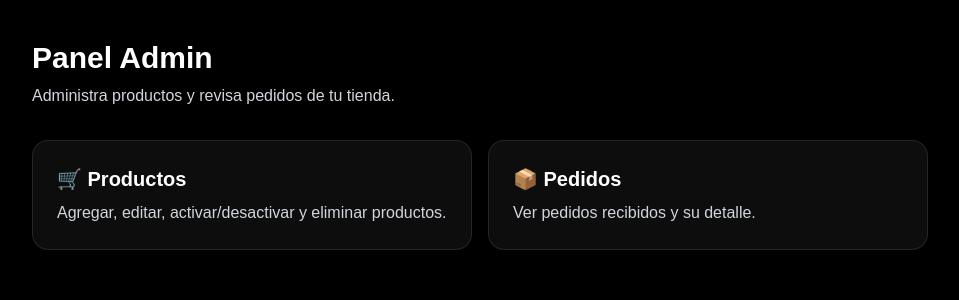
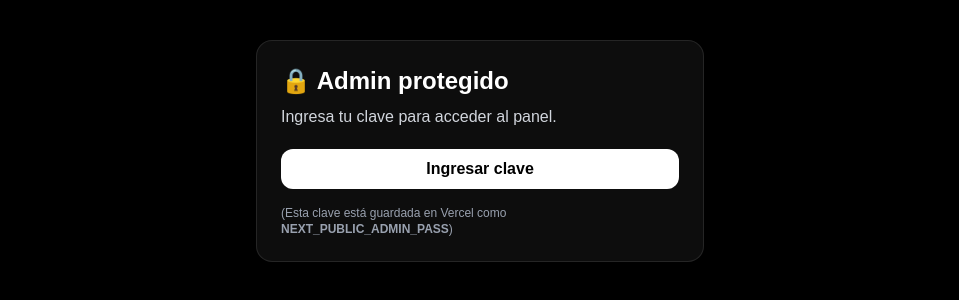
Before and after one commit to alexandercalderon82-maker/bodega-matucana-express, a Next.js app: page /admin in a window 1280 px wide. Shown: the top 300 px of the page, without its empty margins (160-1119 px from the left). Built offline with nearby package versions, Linux system fonts and the light colour scheme.

Commit message:
Protejo panel admin con clave

```diff
--- a/app/admin/orders/page.js
+++ b/app/admin/orders/page.js
@@ -1,3 +1,5 @@
+import AdminGuard from "@/components/AdminGuard";
+
 "use client";
 
 import { useEffect, useState } from "react";
@@ -51,6 +53,7 @@ export default function AdminOrders() {
   }, []);
 
   return (
+    <AdminGuard>
     <main className="min-h-screen bg-black text-white px-6 py-10">
       <div className="max-w-5xl mx-auto">
         <div className="flex items-center justify-between gap-4">
@@ -185,5 +188,6 @@ export default function AdminOrders() {
         )}
       </div>
     </main>
+    </AdminGuard>
   );
 }
--- a/app/admin/page.js
+++ b/app/admin/page.js
@@ -1,5 +1,8 @@
+import AdminGuard from "@/components/AdminGuard";
+
 export default function AdminHome() {
   return (
+    <AdminGuard>
     <main className="min-h-screen bg-black text-white px-6 py-10">
       <div className="max-w-4xl mx-auto">
         <h1 className="text-3xl font-bold">Panel Admin</h1>
@@ -30,5 +33,6 @@ export default function AdminHome() {
         </div>
       </div>
     </main>
+    </AdminGuard>
   );
 }
--- /dev/null
+++ b/components/AdminGuard.js
@@ -0,0 +1,79 @@
+"use client";
+
+import { useEffect, useState } from "react";
+
+const ADMIN_PASS = process.env.NEXT_PUBLIC_ADMIN_PASS || "admin123";
+const STORAGE_KEY = "admin_authed";
+
+export default function AdminGuard({ children }) {
+  const [ready, setReady] = useState(false);
+  const [authed, setAuthed] = useState(false);
+
+  useEffect(() => {
+    const saved = localStorage.getItem(STORAGE_KEY);
+    if (saved === "true") {
+      setAuthed(true);
+    }
+    setReady(true);
+  }, []);
+
+  const login = () => {
+    const pass = prompt("🔒 Ingresa la clave de admin:");
+    if (pass === ADMIN_PASS) {
+      localStorage.setItem(STORAGE_KEY, "true");
+      setAuthed(true);
+    } else {
+      alert("❌ Clave incorrecta");
+    }
+  };
+
+  const logout = () => {
+    localStorage.removeItem(STORAGE_KEY);
+    setAuthed(false);
+  };
+
+  if (!ready) return null;
+
+  if (!authed) {
+    return (
+      <main className="min-h-screen bg-black text-white px-6 py-10">
+        <div className="max-w-md mx-auto rounded-2xl border border-white/10 bg-white/5 p-6">
+          <h1 className="text-2xl font-bold">🔒 Admin protegido</h1>
+          <p className="text-gray-300 mt-2">
+            Ingresa tu clave para acceder al panel.
+          </p>
+
+          <button
+            onClick={login}
+            className="mt-5 w-full rounded-xl bg-white text-black py-2 font-bold hover:opacity-90 transition"
+          >
+            Ingresar clave
+          </button>
+
+          <p className="text-xs text-gray-400 mt-4">
+            (Esta clave está guardada en Vercel como <b>NEXT_PUBLIC_ADMIN_PASS</b>)
+          </p>
+        </div>
+      </main>
+    );
+  }
+
+  return (
+    <div>
+      {/* Botón salir (opcional) */}
+      <div className="bg-black text-white px-6 py-3 border-b border-white/10">
+        <div className="max-w-5xl mx-auto flex items-center justify-between">
+          <p className="text-sm text-gray-300">✅ Sesión Admin activa</p>
+          <button
+            onClick={logout}
+            className="rounded-lg bg-white/10 px-3 py-1 text-sm font-semibold hover:bg-white/15 transition"
+          >
+            Salir
+          </button>
+        </div>
+      </div>
+
+      {children}
+    </div>
+  );
+}
```
